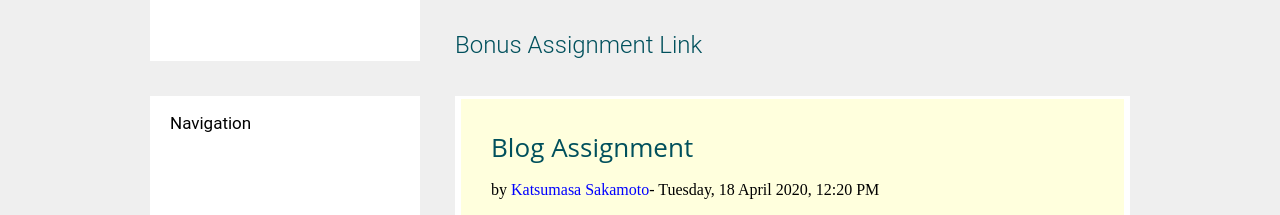
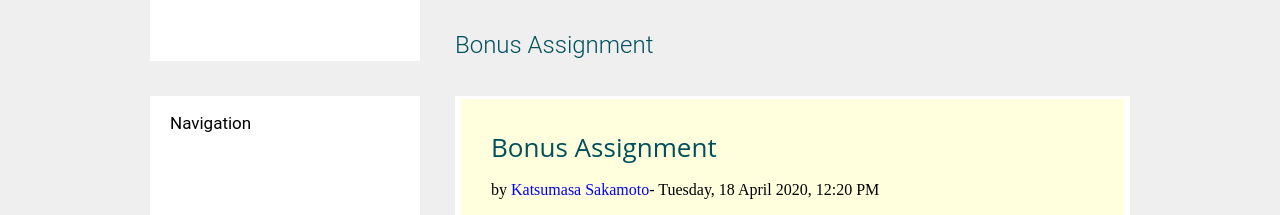
Before and after one commit to kiki1113/comc102, a plain HTML site: page index.html in a window 1280 px wide. Shown: the part 256-471 px from the top of the page. Drawn offline with Linux system fonts and the light colour scheme.

Commit message:
Update index.html

```diff
--- a/index.html
+++ b/index.html
@@ -27,7 +27,7 @@
     <section class="box-02">
       <section class="box-01">
         <p>Link to your bonus assignmmet</p>
-        <span><p>Bonus Assignment Link</p></span>
+        <span><p>Bonus Assignment</p></span>
       </section>
       <aside class="admin">
         <p><a href="">Administration</a></p>
@@ -38,7 +38,7 @@
 
       <div class="flex">
         <div class="title">
-          <h1>Blog Assignment</h1>
+          <h1>Bonus Assignment</h1>
           <p>by <a href="">Katsumasa Sakamoto</a>- Tuesday, 18 April 2020, 12:20 PM</p>
         </div>
         <div class="body">
```
